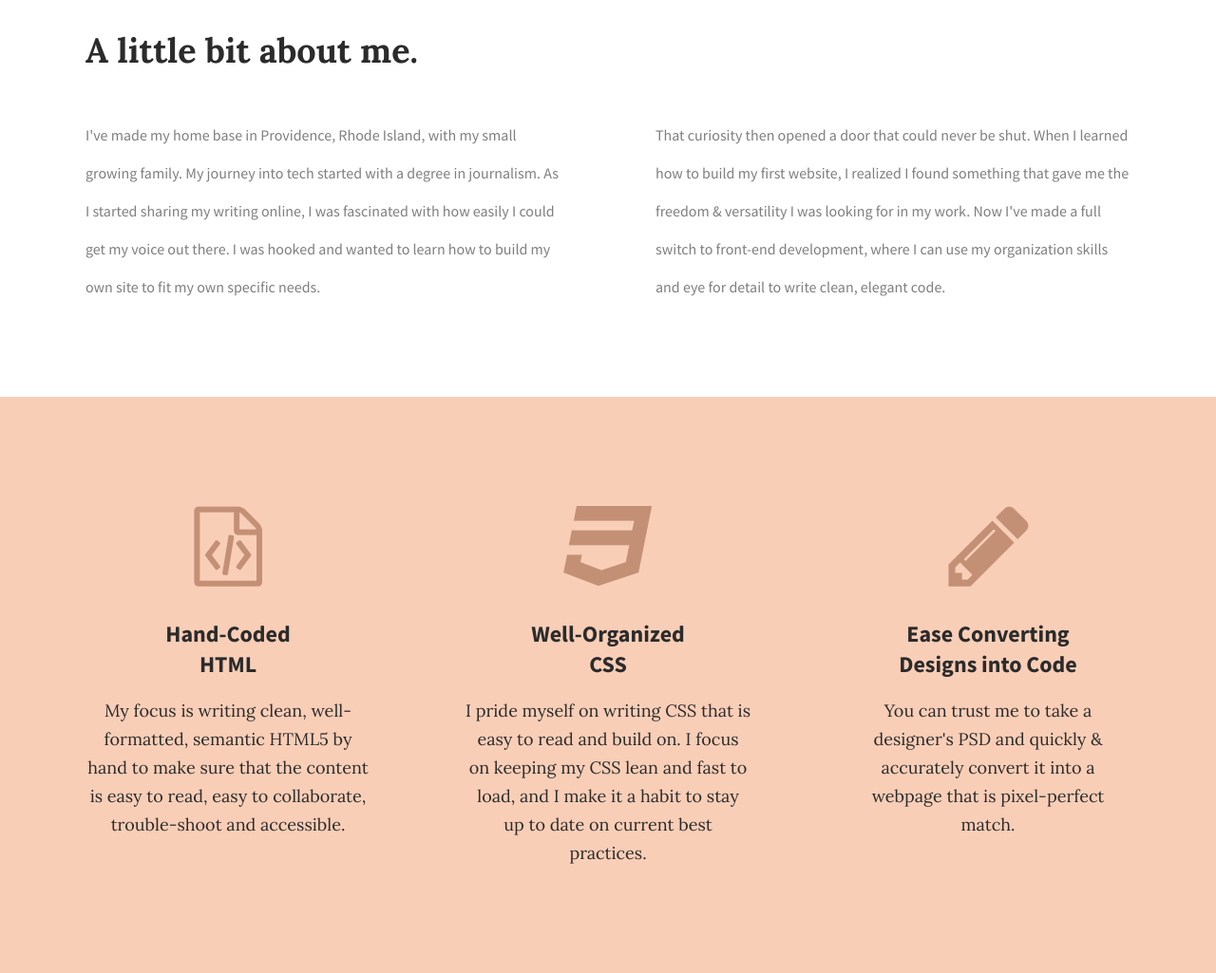
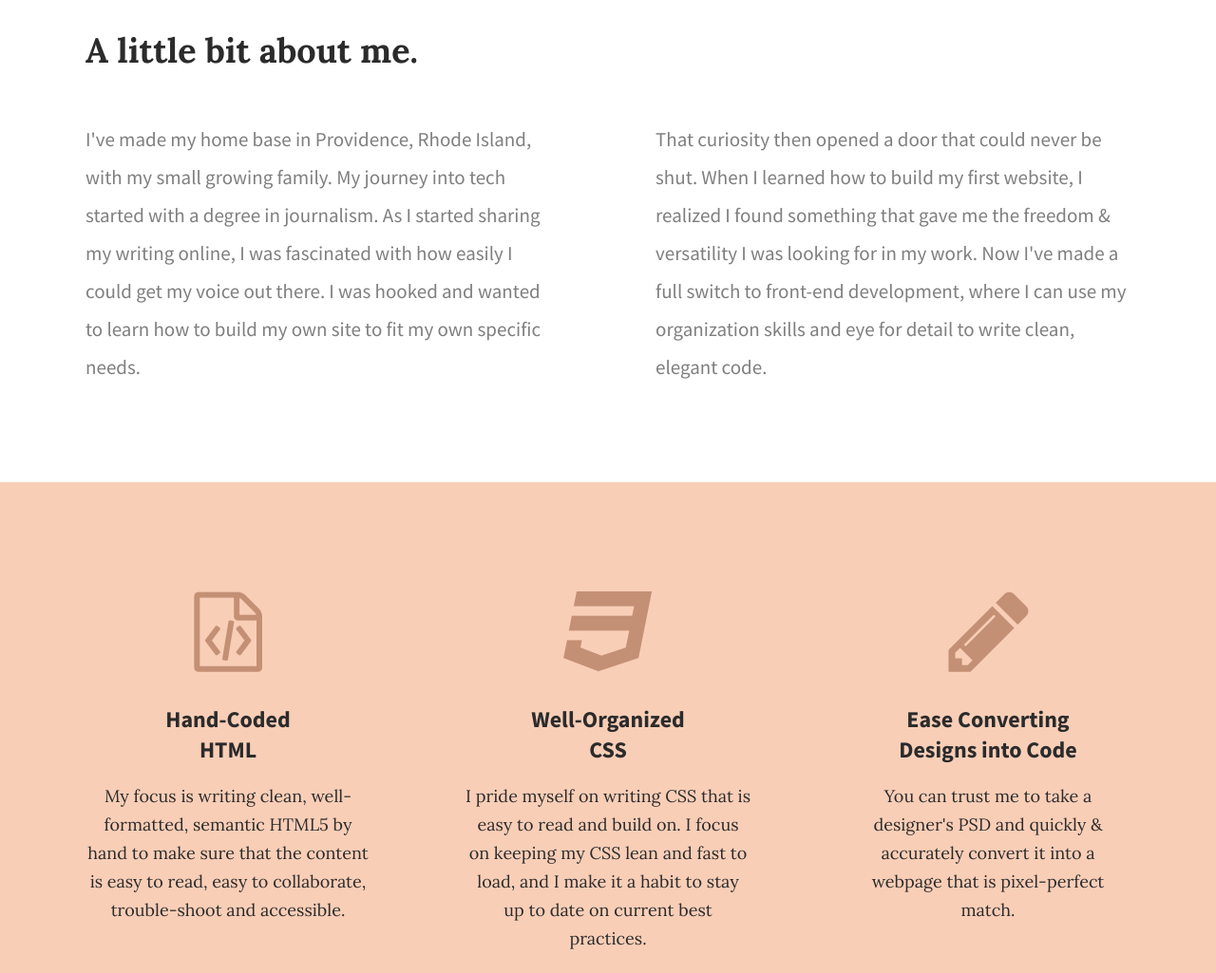
Before and after one commit to ela-lisondra/jubilee-austen, a plain HTML site: page index.html in a window 1280 px wide. Shown: the part 880-1905 px from the top of the page at 95% size. Drawn offline with Linux system fonts and the light colour scheme.

Commit message:
correct notes

```diff
--- a/css/main.css
+++ b/css/main.css
@@ -80,7 +80,7 @@ header h2 span {
 }
 
 #about p {
-	font-size: ;
+	font-size: 21px;
 	color: #7f7f7f;
 	line-height: 40px;
 	padding-left:  50px;
@@ -144,15 +144,17 @@ header h2 span {
     font-size: 36px;
     line-height: 44px;
 }
+
 #contact #email-header{
     font-size: 32px;
     font-weight: 400;
     line-height: 44px;
     margin: -30px 0 5px 0;
 }
+
 #contact #socialmedia-header {
     font-weight: bold;
-    font-size: 28px
+    font-size: 28px;
     line-height: 44px;
     margin: 40px 0 0 0;
 }
```
Also changed, not shown: 1 other file.
